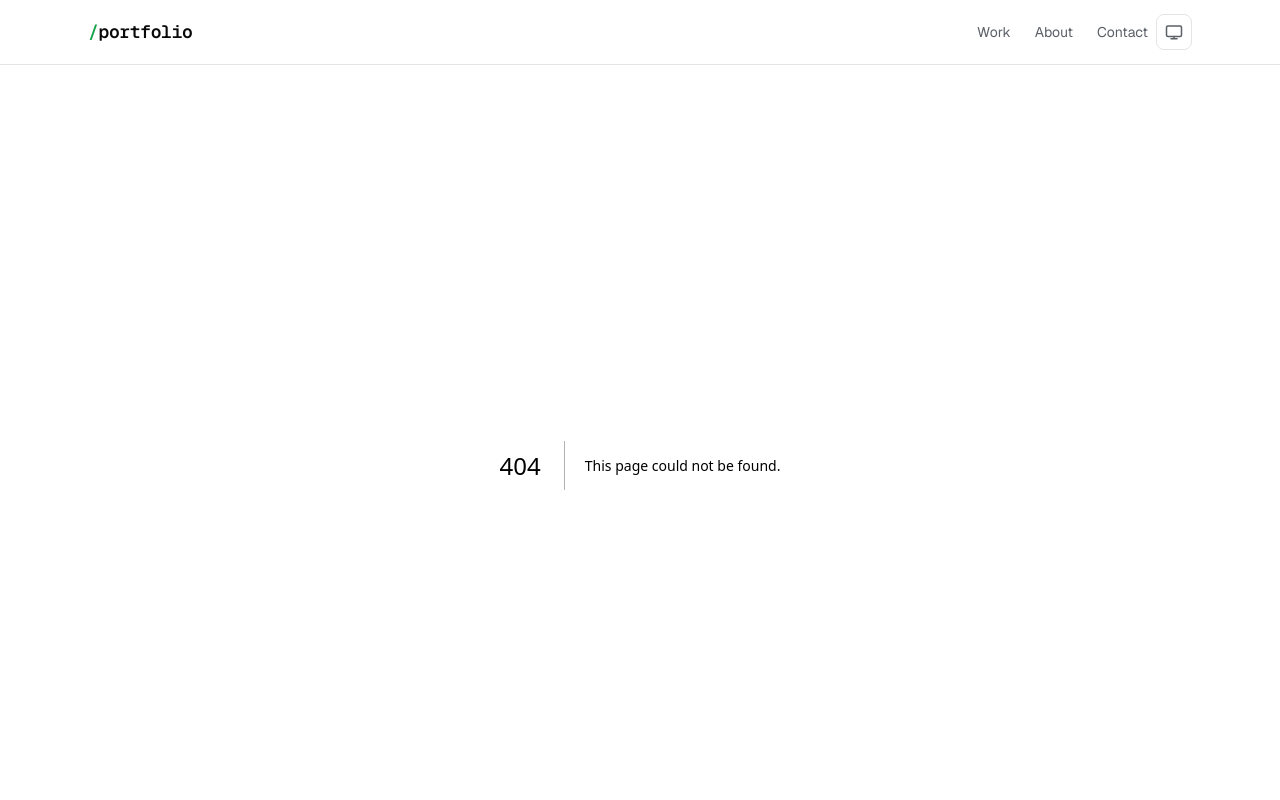
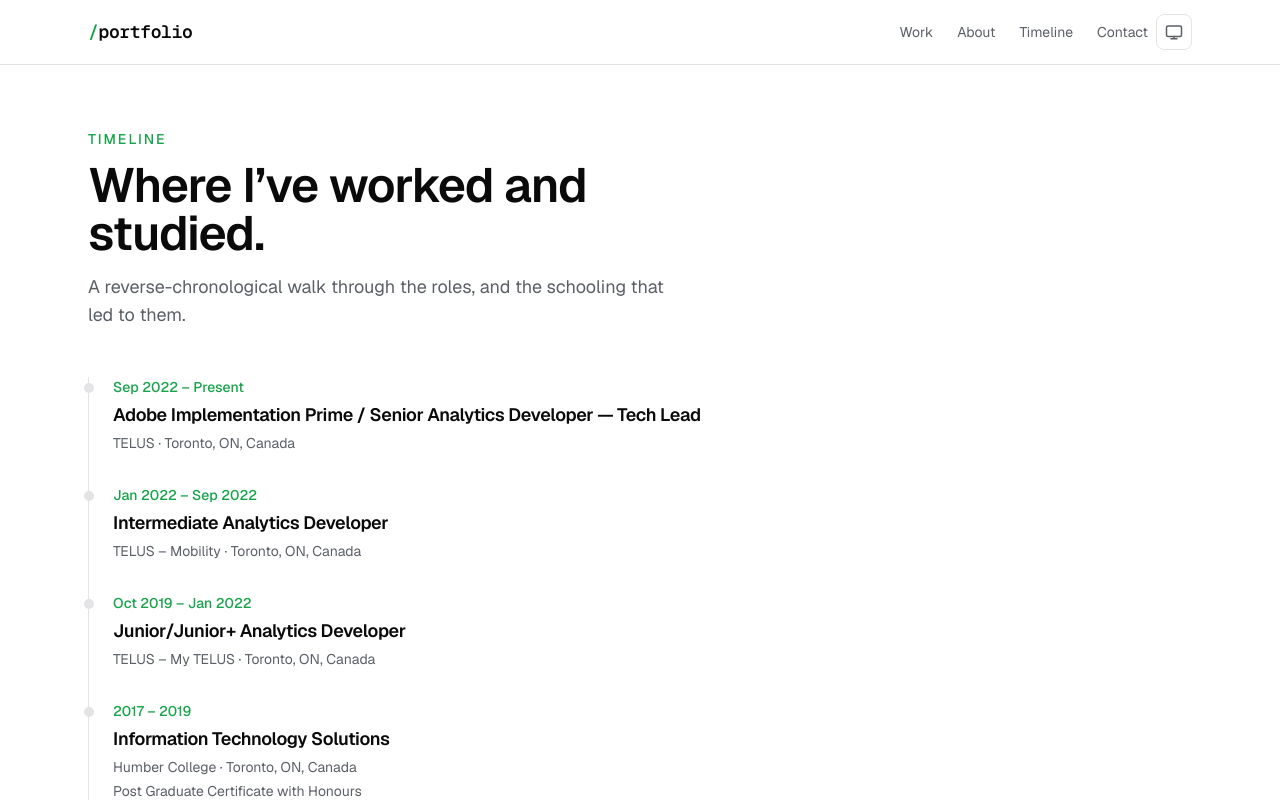
Before and after one commit to dagike/portfolio, a Next.js app: page /timeline in a window 1280 px wide. Before the commit this address had no page. Shown: the top 800 px of the page. Built offline with nearby package versions, Linux system fonts and the light colour scheme.

Commit message:
add: timeline page

```diff
--- /dev/null
+++ b/src/app/timeline/page.tsx
@@ -0,0 +1,74 @@
+import type { Metadata } from "next";
+import { Container } from "@/components/container";
+import { timeline } from "@/data/timeline";
+import { formatTimelineRange } from "@/lib/timeline";
+
+export const metadata: Metadata = {
+  title: "Timeline",
+  description:
+    "The roles and education behind the work — TELUS, Humber College, La Salle University.",
+  alternates: {
+    canonical: "/timeline",
+  },
+};
+
+export default function TimelinePage() {
+  return (
+    <Container className="py-3xl">
+      <p className="text-sm font-medium uppercase tracking-[0.15em] text-accent">
+        Timeline
+      </p>
+      <h1 className="mt-sm max-w-[42rem] text-4xl font-semibold tracking-tight text-foreground sm:text-5xl">
+        Where I&rsquo;ve worked and studied.
+      </h1>
+      <p className="mt-md max-w-[36rem] text-lg text-muted">
+        A reverse-chronological walk through the roles, and the schooling that led
+        to them.
+      </p>
+
+      <ol className="mt-2xl max-w-[42rem]">
+        {timeline.map((entry) => {
+          const headingId = `entry-${entry.id}`;
+          return (
+            <li
+              key={entry.id}
+              data-timeline-entry
+              className="relative border-l border-border pb-xl pl-lg last:border-transparent last:pb-0"
+            >
+              <span
+                aria-hidden
+                data-timeline-dot
+                className="absolute left-0 top-[6px] h-[10px] w-[10px] -translate-x-1/2 rounded-full border-2 border-background bg-border"
+              />
+              <article
+                data-timeline-body
+                tabIndex={0}
+                aria-labelledby={headingId}
+                className="rounded-md"
+              >
+                <p className="text-sm font-medium text-accent">
+                  <time dateTime={entry.start}>
+                    {formatTimelineRange(entry.start, entry.end)}
+                  </time>
+                </p>
+                <h3
+                  id={headingId}
+                  className="mt-2xs text-lg font-semibold tracking-tight text-foreground"
+                >
+                  {entry.title}
+                </h3>
+                <p className="mt-2xs text-sm text-muted">
+                  {entry.organization}
+                  {entry.location ? ` · ${entry.location}` : ""}
+                </p>
+                {entry.kind === "education" && (
+                  <p className="mt-2xs text-sm text-muted">{entry.credential}</p>
+                )}
+              </article>
+            </li>
+          );
+        })}
+      </ol>
+    </Container>
+  );
+}
--- a/src/components/header.tsx
+++ b/src/components/header.tsx
@@ -8,6 +8,7 @@ import { ThemeToggle } from "@/components/theme-toggle";
 const navLinks = [
   { href: "/projects", label: "Work" },
   { href: "/about", label: "About" },
+  { href: "/timeline", label: "Timeline" },
   { href: "/contact", label: "Contact" },
 ];
 
```
